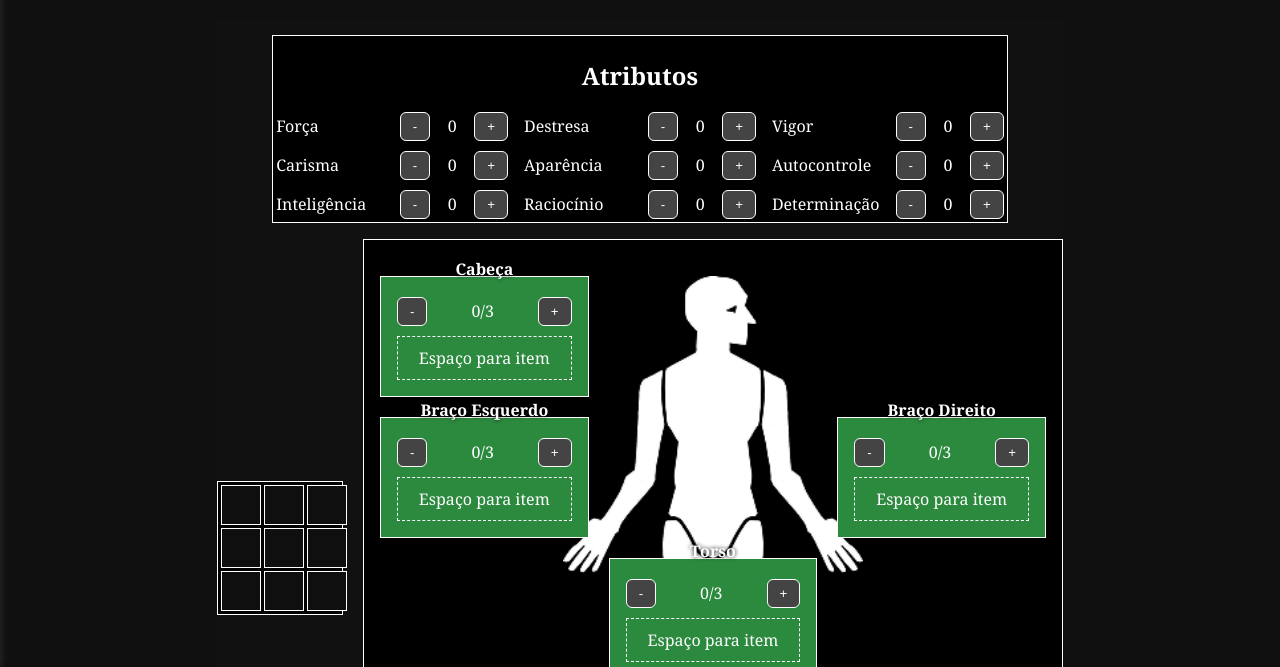
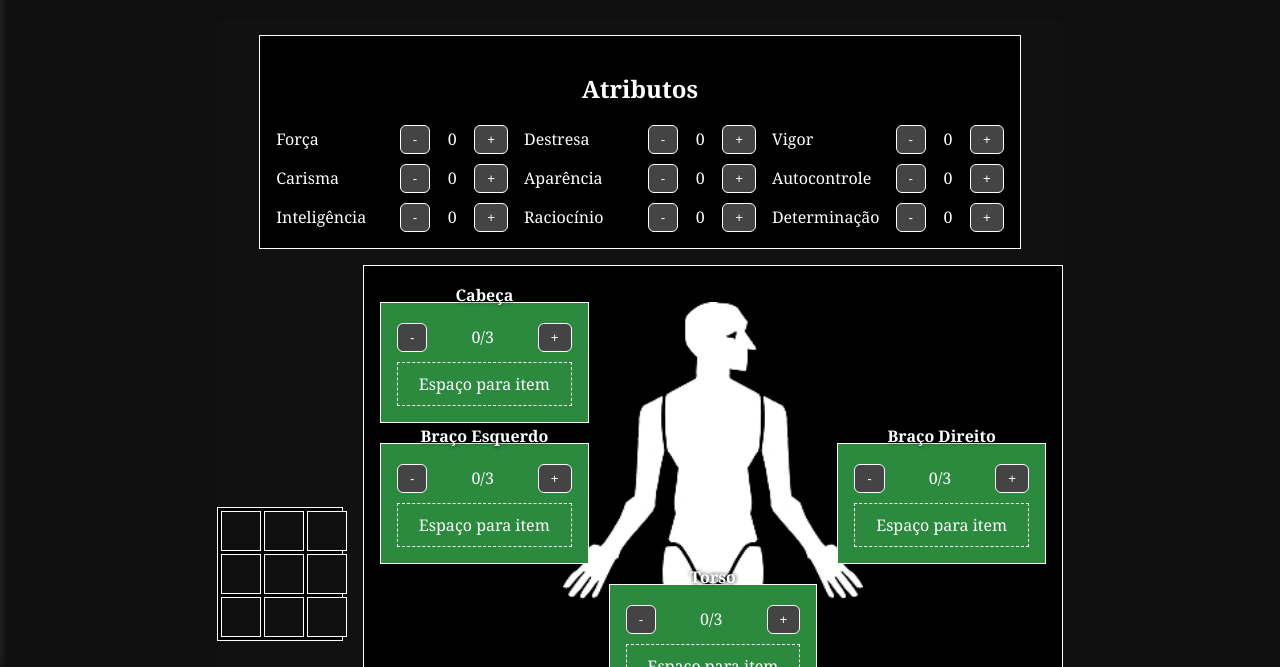
Before and after one commit to DanielMoraisCruz/Inventario-tetris, a website with bundled scripts: page public/inventory.html in a window 1280 px wide. Shown: the part 133-800 px from the top of the page. Built offline with nearby package versions, Linux system fonts and the light colour scheme; sample sign-in values are in the browser's storage; a web font is replaced by a local one.

Commit message:
Remove padding and margin from #attributes in CSS
The #attributes selector no longer applies padding and margin, simplifying its layout. This may affect spacing in the inventory UI.

```diff
--- a/public/css/inventory.css
+++ b/public/css/inventory.css
@@ -24,8 +24,6 @@
 
 #attributes {
     width: 100%;
-    padding: var(--cell-gap);
-    margin: 0;
     box-sizing: border-box;
 }
 
```
